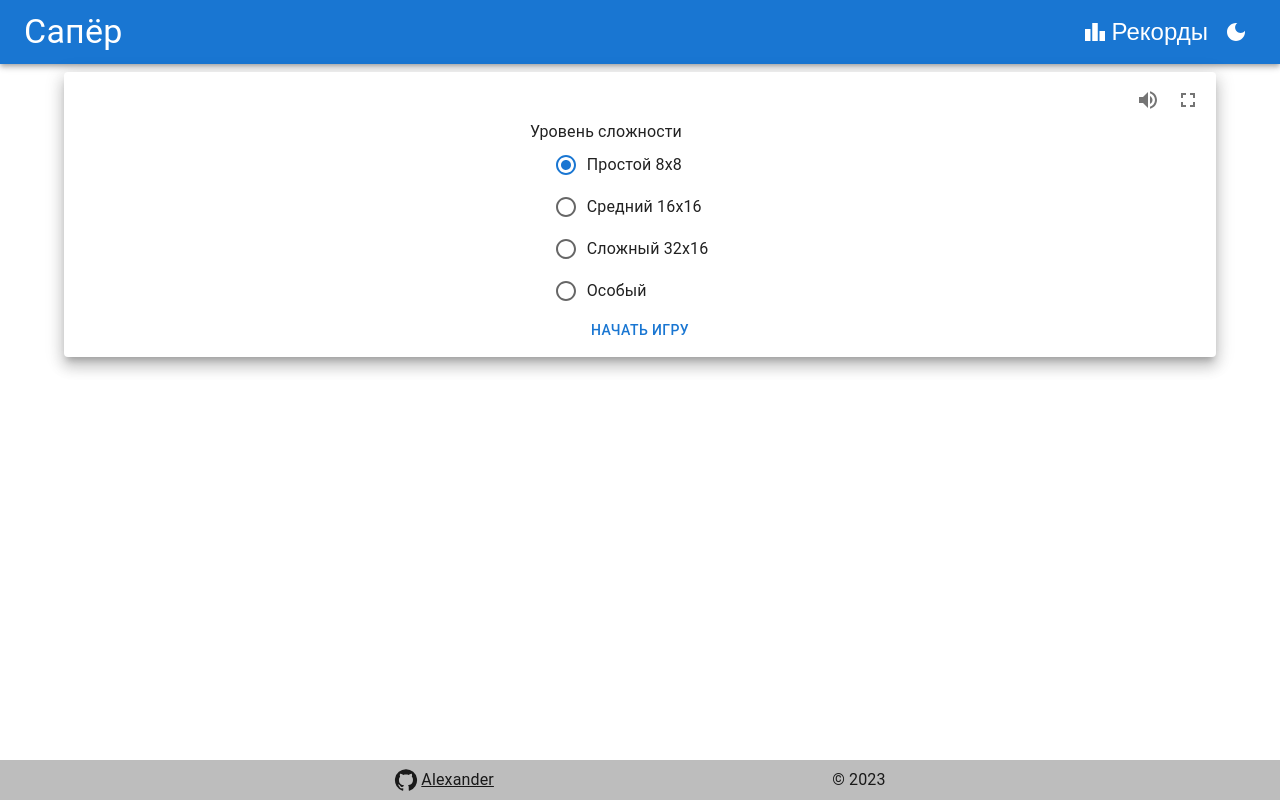
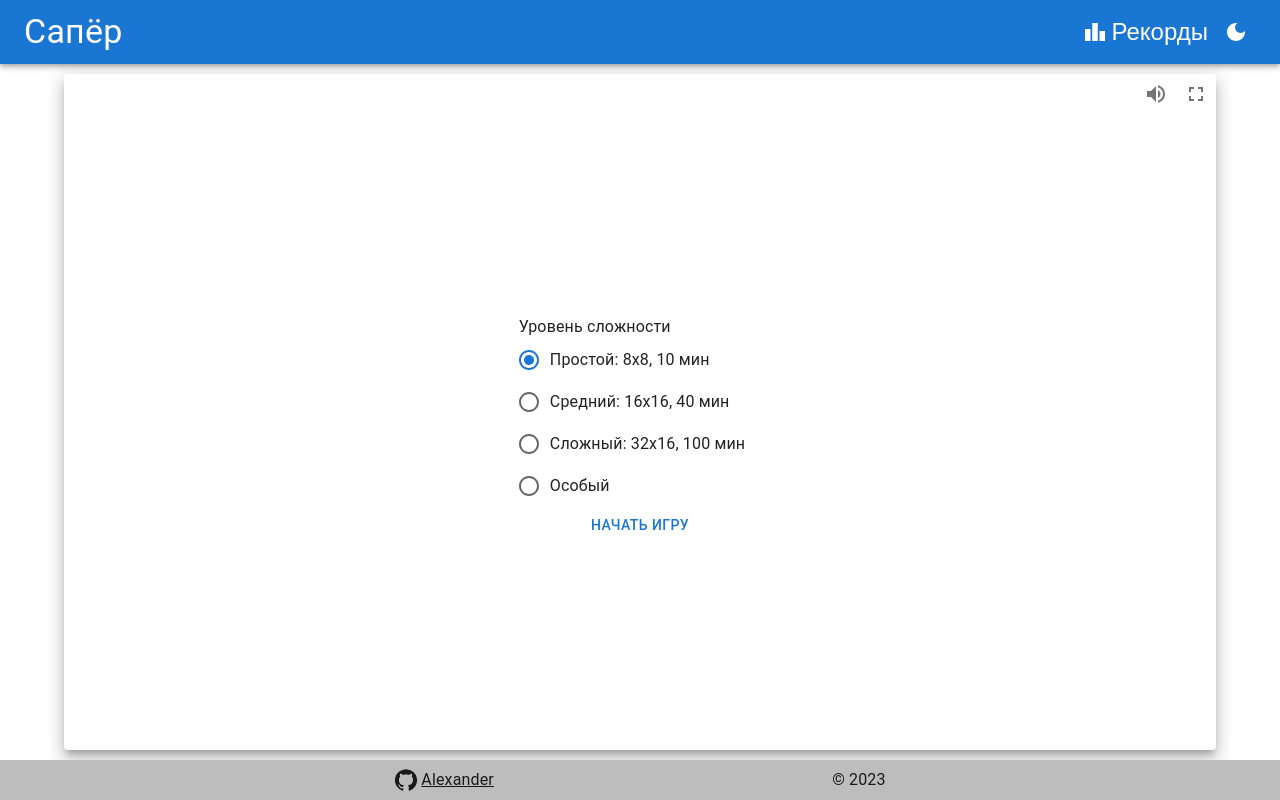
Before and after one commit to xhhjlt/minesweeper, a React (Create React App) app: page / in a window 1280 px wide. Built offline with nearby package versions, Linux system fonts and the light colour scheme; the HTML template or start-up script is replaced by a standard one.

Commit message:
feat: game layout

```diff
--- a/src/app/store.ts
+++ b/src/app/store.ts
@@ -1,9 +1,13 @@
 import { configureStore, ThunkAction, Action } from '@reduxjs/toolkit';
 import containerReducer from 'components/game/container/containerSlice';
+import minesweeperReducer from 'components/game/minesweeper/minesweeperSlice';
+import leaderboardReducer from 'components/leaderboard/leaderboardSlice';
 
 export const store = configureStore({
   reducer: {
     container: containerReducer,
+    minesweeper: minesweeperReducer,
+    leaderboard: leaderboardReducer,
   },
 });
 
--- a/src/components/footer/footer.tsx
+++ b/src/components/footer/footer.tsx
@@ -13,7 +13,6 @@ export default function Footer() {
       component="footer"
       sx={{
         p: 1,
-        mt: 'auto',
         backgroundColor:
           theme.palette.mode === 'light' ? theme.palette.grey[400] : theme.palette.grey[900],
       }}
--- a/src/components/game/container/gameContainer.tsx
+++ b/src/components/game/container/gameContainer.tsx
@@ -32,8 +32,8 @@ export default function GameContainer() {
   };
 
   return (
-    <Paper elevation={10} sx={{m: 1, p: 1, minWidth: 500, mx: 'auto'}} ref={conteiner}>
-      <Stack>
+    <Paper elevation={10} sx={{pb: '5px', height: '100%'}} ref={conteiner}>
+      <Stack height='100%'>
         <ButtonGroup sx={{ml: 'auto'}}>
           {isGameOpened && <IconButton onClick={() => dispatch(openSettings())}>
             <Settings />
@@ -48,7 +48,9 @@ export default function GameContainer() {
             {isFullscreen ? <FullscreenExit /> : <Fullscreen />}
           </IconButton>
         </ButtonGroup>
-        {isGameOpened ? <Minesweeper /> : <GameSettings />}
+        <Stack justifyContent='center' height='100%' overflow='auto'>
+          {isGameOpened ? <Minesweeper /> : <GameSettings />}
+        </Stack>
       </Stack>
     </Paper>
   );
--- /dev/null
+++ b/src/components/game/minesweeper/constants.ts
@@ -0,0 +1 @@
+export const numberColor = ['transparent', 'blue', 'green', 'red', 'navy', 'maroon', 'teal', 'black', 'gray'];
--- a/src/components/game/minesweeper/minesweeper.tsx
+++ b/src/components/game/minesweeper/minesweeper.tsx
@@ -1,3 +1,77 @@
+import { Box, Typography, IconButton, Stack, useTheme } from "@mui/material";
+import { useAppDispatch, useAppSelector } from "app/hooks";
+import { Cell, changeFlag, flagsNumber, gameField, minesNumber, openAround, openCell } from "./minesweeperSlice";
+import { Mood } from "@mui/icons-material";
+import { isGameActive } from "../container/containerSlice";
+import { numberColor } from "./constants";
+import { useEffect, useState } from "react";
+
 export default function Minesweeper() {
-  return <>Minesweeper</>
+  const theme = useTheme();
+  const field = useAppSelector(gameField);
+  const mines = useAppSelector(minesNumber);
+  const flags = useAppSelector(flagsNumber);
+  const isActive = useAppSelector(isGameActive);
+  const dispatch = useAppDispatch();
+  const [time, setTime] = useState(0);
+
+  useEffect(() => {
+    setTimeout(() => {
+      setTime((t) => t + 1);
+    }, 1000);
+  }, [time]);
+
+  const clickHandler = (e: React.PointerEvent<HTMLDivElement>, cell: Cell) => {
+    if (!isActive) return;
+    if (e.button === 0) {
+      dispatch(openCell({ ...cell }));
+    } else if (e.button === 1) {
+      dispatch(openAround({ ...cell }));
+    }
+  };
+
+  const menuHandler = (e: React.MouseEvent<HTMLDivElement, MouseEvent>, cell: Cell) => {
+    e.nativeEvent.preventDefault();
+    if (!isActive) return;
+    dispatch(changeFlag({ ...cell }));
+  }
+
+  return (
+    <Box m="auto">
+      <Stack direction="row" justifyContent="space-evenly" alignItems="center" maxWidth="100vw" m="auto">
+        <Typography variant="h6">{mines - flags}</Typography>
+        <IconButton>
+          <Mood />
+        </IconButton>
+        <Typography variant="h6">{time}</Typography>
+      </Stack>
+      <Stack border="grey solid 1px">
+        {field.map((row, i) => (
+          <Stack key={i} direction="row">
+            {row.map((cell) => (
+              <Box
+                  key={`${cell.x}${cell.y}!`} width={24} height={24} border={cell.opened ? 'grey dotted 1px' : ''}
+                  onPointerUp={(e) => clickHandler(e, cell)}
+                  onContextMenu={(e) => menuHandler(e, cell)}
+                  boxShadow={cell.opened ? '' : 'inset 2px 2px gray, inset -2px -2px black'}
+                  sx={{
+                    backgroundColor:
+                      theme.palette.mode === 'light' ? theme.palette.grey[400] : theme.palette.grey[900],
+                  }}
+              >
+                {cell.opened ? (
+                <Typography textAlign="center" fontWeight={1000} color={numberColor[cell.value]} sx={{userSelect: "none"}}>
+                  {cell.value}
+                </Typography>
+                ) : (
+                <Typography textAlign="center" fontWeight={1000} color="GrayText" sx={{userSelect: "none"}}>
+                  {cell.flag}
+                </Typography>)}
+              </Box>
+            ))}
+          </Stack>
+        ))}
+      </Stack>
+    </Box>
+  );
 }
--- /dev/null
+++ b/src/components/game/minesweeper/minesweeperSlice.ts
@@ -0,0 +1,69 @@
+import { PayloadAction, createSlice } from "@reduxjs/toolkit";
+import { RootState } from "app/store";
+
+export interface Cell {
+  x: number,
+  y: number,
+  value: number,
+  opened: boolean,
+  flag: string,
+}
+
+interface MinesweeperState {
+  field: Array<Array<Cell>>,
+  mines: number,
+  flags: number,
+  win: boolean,
+};
+
+const initialState: MinesweeperState = {
+  field: [],
+  mines: 0,
+  flags: 0,
+  win: false
+};
+
+const slice = createSlice({
+  name: 'minesweeper',
+  initialState,
+  reducers: {
+    generateField: (state, { payload: { width, height, mines }}: PayloadAction<{ width: number, height: number, mines: number }>) => {
+      const field: Array<Array<Cell>> = [];
+      for (let i = 0; i < height; i++) {
+        const line = [];
+        for (let j = 0; j < width; j++) {
+          line.push({ x: i, y: j, value: 0, opened: false, flag: '' })
+        }
+        field.push(line);
+      }
+      state.field = field;
+      state.mines = mines;
+    },
+    openCell: (state, { payload: { x, y }}: PayloadAction<{ x: number, y: number }>) => {
+      state.field[x][y].opened = true;
+      state.field[x][y].flag = '';
+    },
+    openAround: (state, { payload: { x, y }}: PayloadAction<{ x: number, y: number }>) => {
+      state.field[x][y].opened = true;
+      state.field[x][y].flag = '';
+    },
+    changeFlag: (state, { payload: { x, y }}: PayloadAction<{ x: number, y: number }>) => {
+      const flag = state.field[x][y].flag;
+      if (flag === '') {
+        state.field[x][y].flag = '🚩';
+        state.flags = state.flags + 1;
+      } else if (flag === '🚩') {
+        state.field[x][y].flag = '?';
+        state.flags = state.flags - 1;
+      } else if (flag === '?') {
+        state.field[x][y].flag = '';
+      }
+    },
+  },
+});
+
+export const { generateField, openCell, changeFlag, openAround } = slice.actions;
+export default slice.reducer;
+export const gameField = (state: RootState) => state.minesweeper.field;
+export const minesNumber = (state: RootState) => state.minesweeper.mines;
+export const flagsNumber = (state: RootState) => state.minesweeper.flags;
--- /dev/null
+++ b/src/components/game/settings/constants.ts
@@ -0,0 +1,35 @@
+export interface DifficultyData {
+  height: number,
+  width: number,
+  mines: number
+}
+
+export enum DifficultyLevels {
+  beginner = 'beginner',
+  intermediate = 'intermediate',
+  expert = 'expert',
+  custom = 'custom'
+};
+
+export const levels: Record<DifficultyLevels, DifficultyData> = {
+  [DifficultyLevels.beginner]: {
+    height: 8,
+    width: 8,
+    mines: 10,
+  },
+  [DifficultyLevels.intermediate]: {
+    height: 16,
+    width: 16,
+    mines: 40,
+  },
+  [DifficultyLevels.expert]: {
+    height: 16,
+    width: 32,
+    mines: 100,
+  },
+  [DifficultyLevels.custom]: {
+    height: 50,
+    width: 50,
+    mines: 500,
+  }
+};
--- a/src/components/game/settings/gameSettings.tsx
+++ b/src/components/game/settings/gameSettings.tsx
@@ -1,61 +1,66 @@
-import { Button, FormControl, FormControlLabel, Input, Radio, RadioGroup, Stack, Typography } from "@mui/material";
+import { Box, Button, FormControl, FormControlLabel, Radio, RadioGroup, Stack, Typography } from "@mui/material";
 import { useAppDispatch } from "app/hooks";
 import { openGame, startGame } from "../container/containerSlice";
 import { useState } from "react";
+import { generateField } from "../minesweeper/minesweeperSlice";
+import { DifficultyLevels, levels } from "./constants";
 
 export default function GameSettings() {
   const dispatch = useAppDispatch();
-  const [difficulty, setDifficulty] = useState('beginner');
-  const [cols, setCols] = useState(5);
-  const [rows, setRows] = useState(5);
+  const [difficulty, setDifficulty] = useState(DifficultyLevels.beginner);
+  const [width, setWidth] = useState(5);
+  const [height, setHeight] = useState(5);
   const [mines, setMines] = useState(10);
 
-  const start = () => {
+  const start = (e: React.FormEvent<HTMLFormElement>) => {
+    e.preventDefault();
+    if (difficulty === DifficultyLevels.custom) {
+      dispatch(generateField({ height, width, mines }));
+    } else {
+      dispatch(generateField(levels[difficulty]));
+    }
     dispatch(startGame());
     dispatch(openGame());
   };
 
   return (
-    <>
-      <FormControl sx={{mx: 'auto'}}>
+    <Box component="form" onSubmit={start} flexDirection="column" mx="auto">
+      <FormControl>
         <Typography >Уровень сложности</Typography>
         <RadioGroup
           name="difficulty"
           value={difficulty}
-          onChange={(e) => setDifficulty(e.target.value)}
+          onChange={(e) => setDifficulty(e.target.value as DifficultyLevels)}
           sx={{mx: 'auto'}}
-  >
-          <FormControlLabel value="beginner" control={<Radio />} label="Простой 8x8" />
-          <FormControlLabel value="intermediate" control={<Radio />} label="Средний 16x16" />
-          <FormControlLabel value="expert" control={<Radio />} label="Сложный 32x16" />
-          <FormControlLabel value="custom" control={<Radio />} label="Особый" />
+        >
+          <FormControlLabel value={DifficultyLevels.beginner} control={<Radio />} label="Простой: 8x8, 10 мин" />
+          <FormControlLabel value={DifficultyLevels.intermediate} control={<Radio />} label="Средний: 16x16, 40 мин" />
+          <FormControlLabel value={DifficultyLevels.expert} control={<Radio />} label="Сложный: 32x16, 100 мин" />
+          <FormControlLabel value={DifficultyLevels.custom} control={<Radio />} label="Особый" />
         </RadioGroup>
         <Stack height={difficulty === 'custom' ? 'auto' : 0} overflow={'hidden'}>
           Ширина:
-          <Input type="number" value={cols} onChange={(e) => {
-            const numb = parseInt(e.target.value);
-            const value = numb < 5 ? 5 : numb > 50 ? 50 : numb;
-            const maxMines = rows * value;
-            setCols(value);
+          <input type="number" value={width} min={5} max={50} onChange={(e) => {
+            const value = parseInt(e.target.value);
+            const maxMines = height * value;
+            setWidth(value);
             if (mines > maxMines) setMines(maxMines);
           }} />
           Высота:
-          <Input type="number" value={rows} onChange={(e) => {
-            const numb = parseInt(e.target.value);
-            const value = numb < 5 ? 5 : numb > 50 ? 50 : numb;
-            const maxMines = cols * value;
-            setRows(value);
+          <input type="number" value={height} min={5} max={50} onChange={(e) => {
+            const value = parseInt(e.target.value);
+            const maxMines = width * value;
+            setHeight(value);
             if (mines > maxMines) setMines(maxMines);
           }} />
           Мины:
-          <Input type="number" value={mines} onChange={(e) => {
-            const numb = parseInt(e.target.value);
-            const value = numb < 5 ? 5 : numb > cols * rows ? cols * rows : numb;
+          <input type="number" value={mines} min={1} max={width*height} onChange={(e) => {
+            const value = parseInt(e.target.value);
             setMines(value)
           }} />
         </Stack>
+      <Button type="submit">Начать игру</Button>
       </FormControl>
-      <Button onClick={start}>Начать игру</Button>
-    </>
+    </Box>
   )
 }
--- a/src/components/leaderboard/board.tsx
+++ b/src/components/leaderboard/board.tsx
@@ -1,22 +1,26 @@
 import { Divider, Paper, Stack, Typography } from "@mui/material";
-import { Record } from "./leaderboard";
+import { Record } from "./leaderboardSlice";
 
 interface BoardProps {
-  records: Array<Record>
+  records: Array<Record>,
+  title: string,
 }
 
-export default function Board({ records }: BoardProps) {
+export default function Board({ records, title }: BoardProps) {
+
   return (
-    <Paper elevation={10} sx={{m: 1, p: 1, maxWidth: 500, mx: 'auto'}}>
-      <Typography variant="h4" align="center">Лучшие саперы</Typography>
+    <Stack justifyContent="center" height="100%">
+    <Paper elevation={10} sx={{m: 1, p: 1, mx: 'auto'}}>
+      <Typography variant="h5" align="center" mb="10px">{title}</Typography>
       <Stack divider={<Divider />}>
       {records.map((record, index) => (
         <Stack direction="row" justifyContent="space-between" spacing={1}>
           <Typography>{index + 1}.{record.name} : </Typography>
-          <Typography>{record.time} сек</Typography>
+          <Typography>{(record.time - record.time % 60) / 60} мин {record.time % 60} сек</Typography>
         </Stack>
       ))}
       </Stack>
     </Paper>
+    </Stack>
   )
 }
--- a/src/components/leaderboard/leaderboard.tsx
+++ b/src/components/leaderboard/leaderboard.tsx
@@ -1,14 +1,20 @@
+import { Stack, Typography } from "@mui/material";
 import Board from "./board";
-
-export interface Record {
-  name: string,
-  time: number
-}
-
-const records = [{name: 'Трус', time: 100}, {name: 'Балбес', time: 200}, {name: 'Бывалый', time: 300}];
+import { useAppSelector } from "app/hooks";
+import { beginnerLeaders, expertLeaders, intermediateLeaders } from "./leaderboardSlice";
 
 export default function Leaderboard() {
+  const beginner = useAppSelector(beginnerLeaders);
+  const intermediate = useAppSelector(intermediateLeaders);
+  const expert = useAppSelector(expertLeaders);
   return (
-    <Board {...{records}} />
+    <>
+    <Typography variant="h4" align="center" mb="10px">Лучшие саперы</Typography>
+    <Stack direction="row" flexWrap="wrap" gap={2} justifyContent="center">
+      <Board records={beginner} title="Просто" />
+      <Board records={intermediate} title="Средне" />
+      <Board records={expert} title="Сложно" />
+    </Stack>
+    </>
   )
 }
--- /dev/null
+++ b/src/components/leaderboard/leaderboardSlice.ts
@@ -0,0 +1,32 @@
+import { PayloadAction, createSlice } from "@reduxjs/toolkit";
+import { RootState } from "app/store";
+
+export interface Record {
+  name: string,
+  time: number
+}
+
+interface LeaderboardState {
+  beginner: Array<Record>,
+  intermediate: Array<Record>,
+  expert: Array<Record>,
+};
+
+const initialState: LeaderboardState = {
+  beginner: [{name: 'Трус', time: 100}, {name: 'Балбес', time: 200}, {name: 'Бывалый', time: 300}],
+  intermediate: [{name: 'Трус', time: 100}, {name: 'Балбес', time: 200}, {name: 'Бывалый', time: 300}],
+  expert: [{name: 'Трус', time: 100}, {name: 'Балбес', time: 200}, {name: 'Бывалый', time: 300}],
+};
+
+const slice = createSlice({
+  name: 'leaderboard',
+  initialState,
+  reducers: {
+  },
+});
+
+export const { } = slice.actions;
+export default slice.reducer;
+export const beginnerLeaders = (state: RootState) => state.leaderboard.beginner;
+export const intermediateLeaders = (state: RootState) => state.leaderboard.intermediate;
+export const expertLeaders = (state: RootState) => state.leaderboard.expert;
--- a/src/routes/root.tsx
+++ b/src/routes/root.tsx
@@ -18,7 +18,7 @@ export default function Root() {
         <Header />
       </ErrorBoundary>
         <ErrorBoundary>
-          <Container>
+          <Container sx={{height: '100%', p: '10px'}}>
             <Outlet />
           </Container>
         </ErrorBoundary>
```
